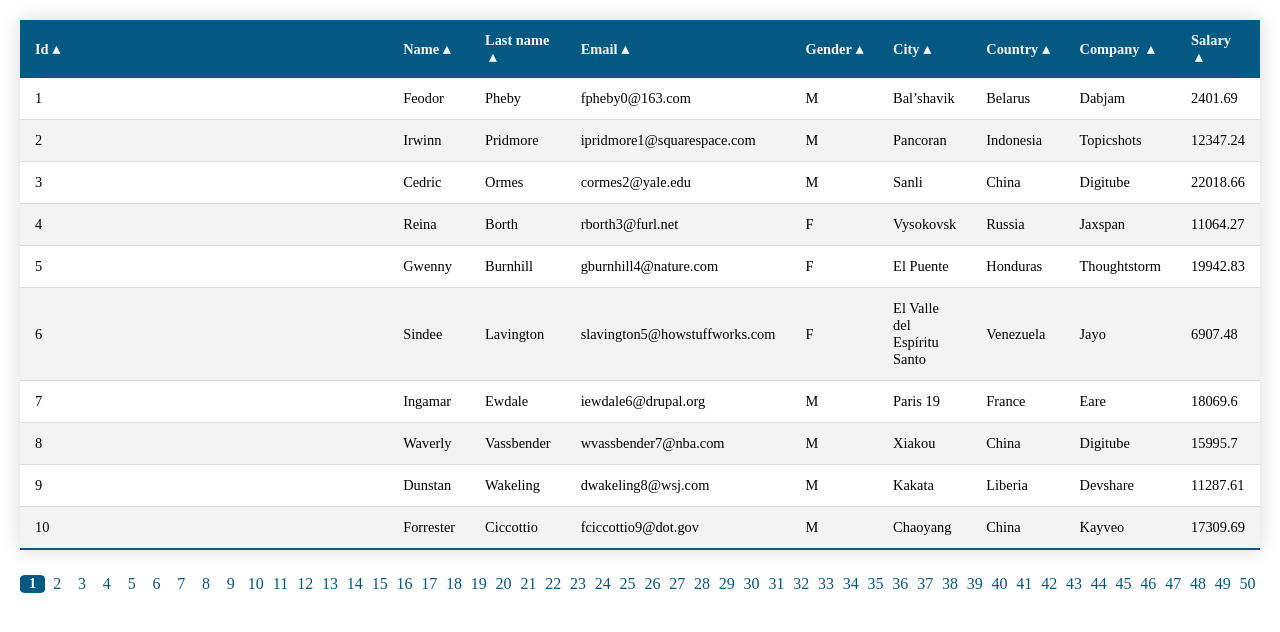
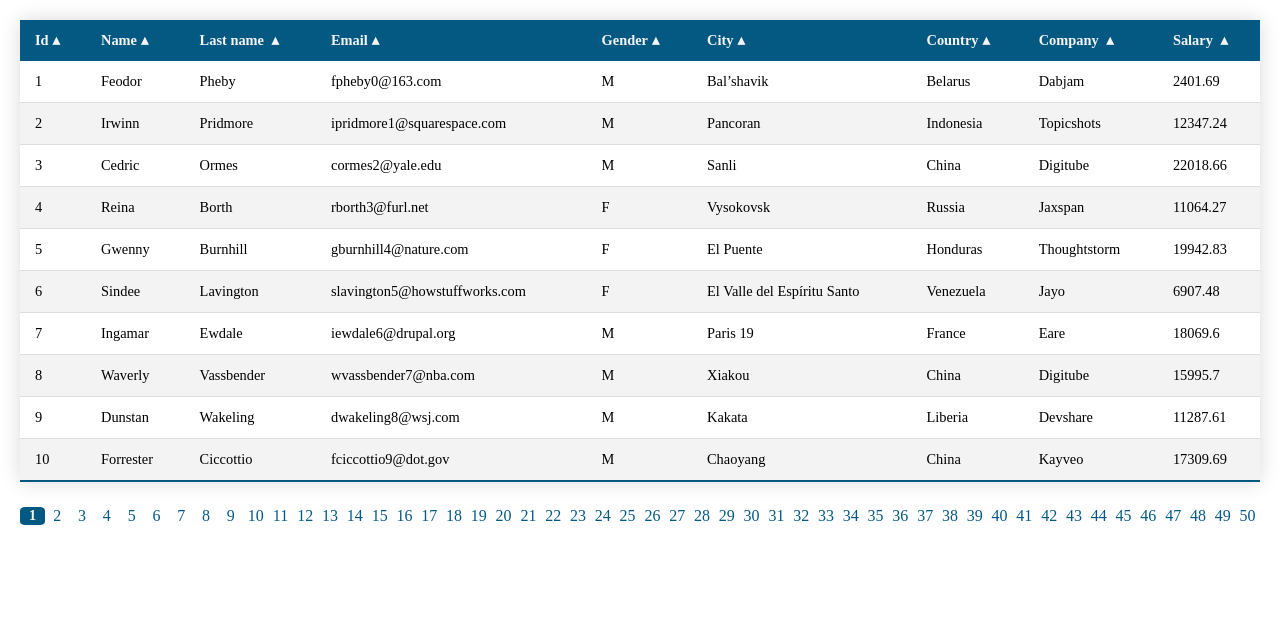
Before and after one commit to glauciellesa/staff-table, a website built with Vite: page src/index.html in a window 1280 px wide. Shown: the part 114-746 px from the top of the page. Built offline with nearby package versions, Linux system fonts and the light colour scheme.

Commit message:
Fix table width

```diff
--- a/src/css/style.css
+++ b/src/css/style.css
@@ -69,6 +69,7 @@ h1 {
   font-size: 0.9em;
   border-radius: 5px 5px 0 0;
   box-shadow: 0 0 20px rgba(0, 0, 0, 0.15);
+  width: 100%;
 }
 
 .content-table thead th {
@@ -79,8 +80,8 @@ h1 {
   font-weight: bold;
   position: sticky;
   top: 0;
-  min-width: 75%;
-  width: 100%;
+  /* min-width: 75%; */
+  white-space: nowrap;
 }
 
 .content-table thead th::after {
```
